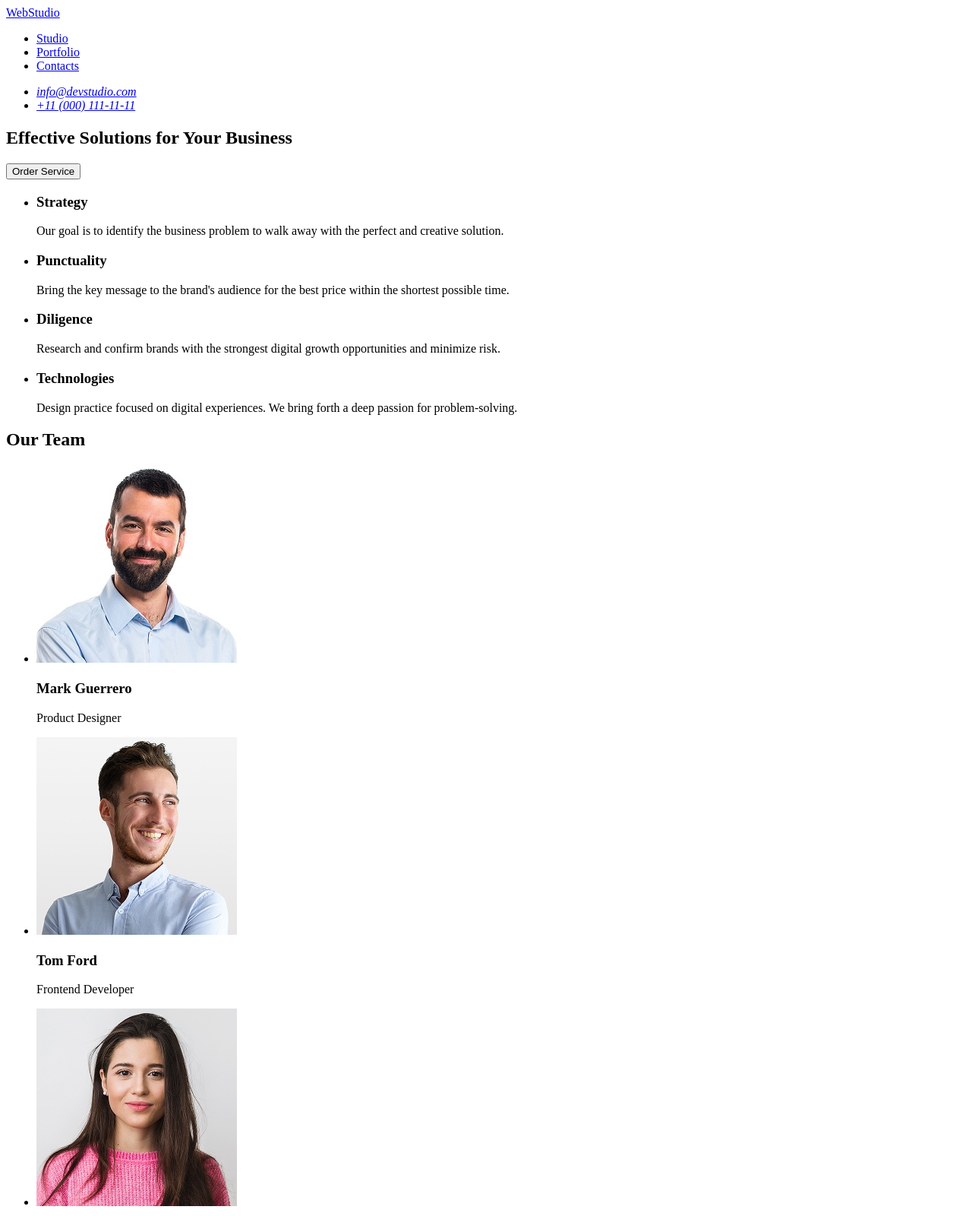
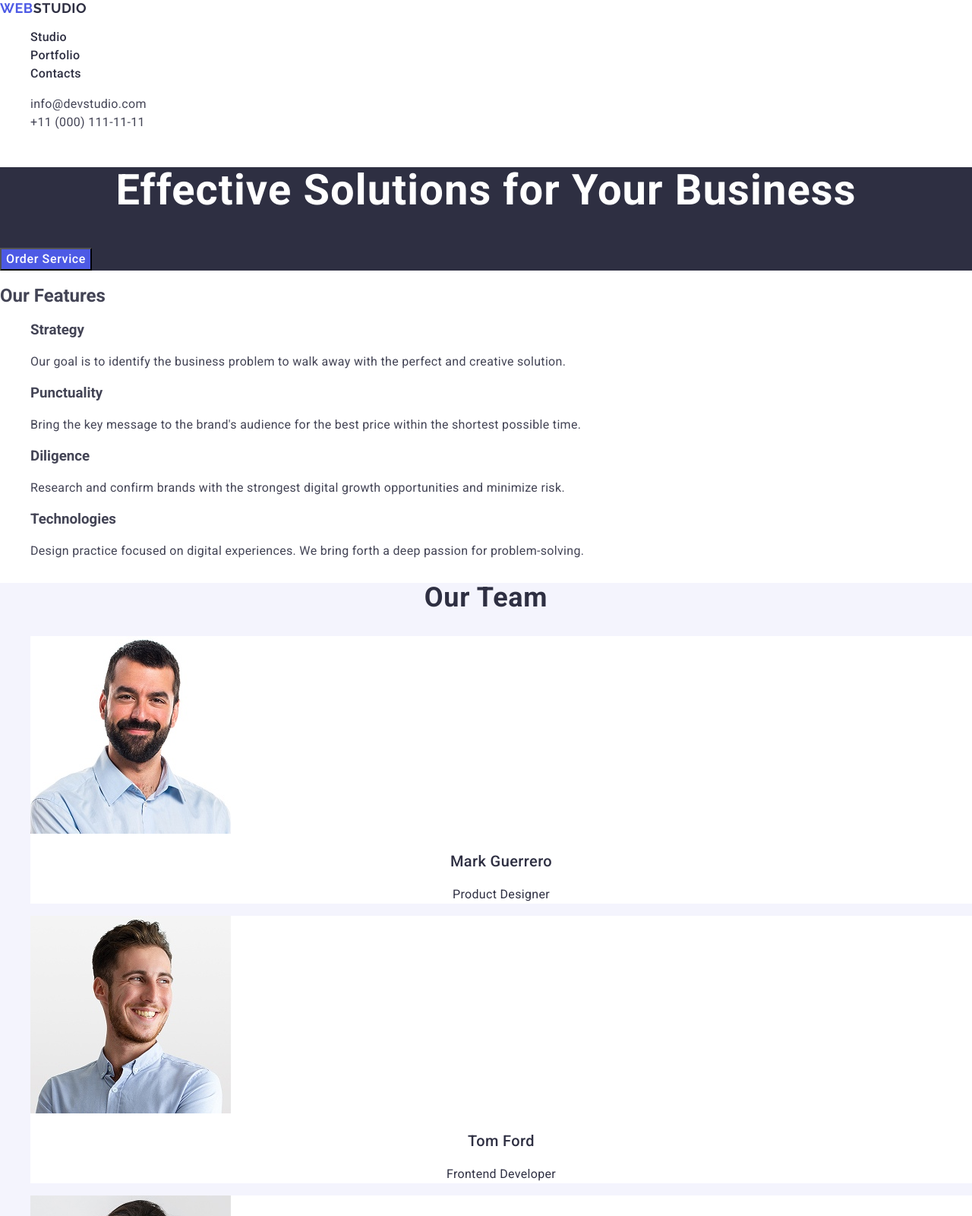
Before and after one commit to rearrise/goit-markup-hw-03, a plain HTML site: page index.html in a window 1280 px wide. Shown: the top 1600 px of the page at 76% size. Drawn offline with nearby package versions, Linux system fonts and the light colour scheme.

Commit message:
Add styles

```diff
--- /dev/null
+++ b/css/styles.css
@@ -0,0 +1,161 @@
+body {
+  font-family: 'Roboto', sans-serif;
+  color: #434455;
+  background-color: #fff;
+  font-weight: 700;
+}
+
+ul,
+ol {
+  list-style-type: none;
+}
+
+a {
+  text-decoration: none;
+  color: inherit;
+}
+
+.logo {
+  font-family: 'Raleway', sans-serif;
+  font-size: 18px;
+  line-height: 1.17;
+  letter-spacing: 0.03em;
+  text-transform: uppercase;
+  color: #4d5ae5;
+}
+
+.header-logo .logo-dark {
+  color: #2e2f42;
+}
+
+.footer-logo .logo-light {
+  color: #f4f4fd;
+}
+
+.nav-link {
+  font-weight: 500;
+  font-size: 16px;
+  line-height: 1.5;
+  letter-spacing: 0.02em;
+  color: #2e2f42;
+}
+
+.hero {
+  background-color: #2e2f42;
+}
+
+.hero-title {
+  font-size: 56px;
+  line-height: 1.07143;
+  letter-spacing: 0.02em;
+  text-align: center;
+  color: #fff;
+}
+
+.hero-btn {
+  font-weight: 500;
+  font-size: 16px;
+  line-height: 1.5;
+  letter-spacing: 0.04em;
+  color: #fff;
+  background-color: #4d5ae5;
+}
+
+.feature-text {
+  font-weight: 500;
+  font-size: 20px;
+  line-height: 1.2;
+  letter-spacing: 0.02em;
+  color: #2e2f42;
+}
+.features-description {
+  font-weight: 400;
+  font-size: 16px;
+  line-height: 1.5;
+  letter-spacing: 0.02em;
+}
+.contacts {
+  font-style: normal;
+}
+
+.team {
+  color: #2e2f42;
+  background-color: #f4f4fd;
+}
+
+.team-item {
+  background-color: #fff;
+}
+.team-title {
+  font-size: 36px;
+  line-height: 1.11;
+  letter-spacing: 0.02em;
+  text-align: center;
+}
+
+.team-name {
+  font-weight: 500;
+  font-size: 20px;
+  line-height: 1.2;
+  letter-spacing: 0.02em;
+  text-align: center;
+}
+
+.team-role {
+  font-weight: 400;
+  font-size: 16px;
+  line-height: 1.5;
+  letter-spacing: 0.02em;
+  text-align: center;
+}
+.contacts-link {
+  font-weight: 400;
+  font-size: 16px;
+  line-height: 1.5;
+  letter-spacing: 0.02em;
+}
+
+.nav-link:hover,
+.nav-link:focus,
+.contacts-link:hover,
+.contacts-link:focus {
+  color: #404bbf;
+}
+
+.portfolio {
+  color: #2e2f42;
+}
+.portfolio-item {
+  background-color: #fff;
+}
+.portfolio-title {
+  font-size: 36px;
+  line-height: 1.11111;
+  letter-spacing: 0.02em;
+  text-align: center;
+}
+
+.portfolio-text {
+  font-weight: 500;
+  font-size: 20px;
+  line-height: 1.2;
+  letter-spacing: 0.02em;
+}
+
+.portfolio-description {
+  font-weight: 400;
+  font-size: 16px;
+  line-height: 1.5;
+  letter-spacing: 0.02em;
+}
+.footer {
+  background-color: #2e2f42;
+}
+
+.footer-description {
+  font-weight: 400;
+  font-size: 16px;
+  line-height: 1.5;
+  letter-spacing: 0.02em;
+  color: #f4f4fd;
+}
--- a/index.html
+++ b/index.html
@@ -3,73 +3,95 @@
   <head>
     <meta charset="UTF-8" />
     <meta name="viewport" content="width=device-width, initial-scale=1.0" />
+    <!-- External CSS -->
+    <link
+      rel="stylesheet"
+      href="https://cdnjs.cloudflare.com/ajax/libs/modern-normalize/3.0.1/modern-normalize.min.css"
+      integrity="sha512-q6WgHqiHlKyOqslT/lgBgodhd03Wp4BEqKeW6nNtlOY4quzyG3VoQKFrieaCeSnuVseNKRGpGeDU3qPmabCANg=="
+      crossorigin="anonymous"
+      referrerpolicy="no-referrer"
+    />
+    <link rel="stylesheet" href="./css/styles.css" />
+    <!-- Fonts -->
+    <link rel="preconnect" href="https://fonts.googleapis.com" />
+    <link rel="preconnect" href="https://fonts.gstatic.com" crossorigin />
+    <link
+      href="https://fonts.googleapis.com/css2?family=Raleway:wght@700&family=Roboto:wght@400;500;700&display=swap"
+      rel="stylesheet"
+    />
     <title>Web Studio</title>
   </head>
   <body>
     <!-- Header Page -->
-    <header>
-      <nav>
-        <a href="./index.html">WebStudio</a>
-        <ul>
-          <li>
-            <a href="#">Studio</a>
+    <header class="header">
+      <nav class="header-nav">
+        <a class="logo header-logo" href="./index.html"
+          >Web<span class="logo-dark">Studio</span></a
+        >
+        <ul class="nav-list">
+          <li class="nav-item">
+            <a class="nav-link" href="#">Studio</a>
           </li>
-          <li>
-            <a href="#">Portfolio</a>
+          <li class="nav-item">
+            <a class="nav-link" href="#">Portfolio</a>
           </li>
-          <li>
-            <a href="#">Contacts</a>
+          <li class="nav-item">
+            <a class="nav-link" href="#">Contacts</a>
           </li>
         </ul>
       </nav>
 
-      <address>
-        <ul>
-          <li>
-            <a href="mailto:info@devstudio.com">info@devstudio.com</a>
+      <address class="contacts">
+        <ul class="contacts-list">
+          <li class="contacts-item">
+            <a class="contacts-link" href="mailto:info@devstudio.com"
+              >info@devstudio.com</a
+            >
           </li>
-          <li>
-            <a href="tel:+110001111111">+11 (000) 111-11-11</a>
+          <li class="contacts-item">
+            <a class="contacts-link" href="tel:+110001111111"
+              >+11 (000) 111-11-11</a
+            >
           </li>
         </ul>
       </address>
     </header>
     <!-- Main Section -->
     <main>
-      <section>
-        <h1>Effective Solutions for Your Business</h1>
+      <section class="hero">
+        <h1 class="hero-title">Effective Solutions for Your Business</h1>
 
-        <button type="button">Order Service</button>
+        <button class="hero-btn" type="button">Order Service</button>
       </section>
 
       <!-- Our Features Section -->
-      <section>
-        <h2 hidden>Our Features</h2>
-        <ul>
-          <li>
-            <h3>Strategy</h3>
-            <p>
+      <section class="features">
+        <h2 class="features-title">Our Features</h2>
+        <ul class="features-list">
+          <li class="features-item">
+            <h3 class="features-text">Strategy</h3>
+            <p class="features-description">
               Our goal is to identify the business problem to walk away with the
               perfect and creative solution.
             </p>
           </li>
-          <li>
-            <h3>Punctuality</h3>
-            <p>
+          <li class="features-item">
+            <h3 class="features-text">Punctuality</h3>
+            <p class="features-description">
               Bring the key message to the brand's audience for the best price
               within the shortest possible time.
             </p>
           </li>
-          <li>
-            <h3>Diligence</h3>
-            <p>
+          <li class="features-item">
+            <h3 class="features-text">Diligence</h3>
+            <p class="features-description">
               Research and confirm brands with the strongest digital growth
               opportunities and minimize risk.
             </p>
           </li>
-          <li>
-            <h3>Technologies</h3>
-            <p>
+          <li class="features-item">
+            <h3 class="features-text">Technologies</h3>
+            <p class="features-description">
               Design practice focused on digital experiences. We bring forth a
               deep passion for problem-solving.
             </p>
@@ -78,57 +100,126 @@
       </section>
 
       <!-- Team Section -->
-      <section>
-        <h2>Our Team</h2>
-        <ul>
-          <li>
+      <section class="team">
+        <h2 class="team-title">Our Team</h2>
+        <ul class="team-list">
+          <li class="team-item">
             <img
               src="./images/mark_guerrero.jpg"
               alt="Mark Guerrero"
               width="264"
               height="260"
             />
-            <h3>Mark Guerrero</h3>
-            <p>Product Designer</p>
+            <h3 class="team-name">Mark Guerrero</h3>
+            <p class="team-role">Product Designer</p>
           </li>
-          <li>
+          <li class="team-item">
             <img
               src="./images/tom_ford.jpg"
               alt="Tom Ford"
               width="264"
               height="260"
             />
-            <h3>Tom Ford</h3>
-            <p>Frontend Developer</p>
+            <h3 class="team-name">Tom Ford</h3>
+            <p class="team-role">Frontend Developer</p>
           </li>
-          <li>
+          <li class="team-item">
             <img
               src="./images/camila_garcia.jpg"
               alt="Camila Garcia"
               width="264"
               height="260"
             />
-            <h3>Camila Garcia</h3>
-            <p>Marketing</p>
+            <h3 class="team-name">Camila Garcia</h3>
+            <p class="team-role">Marketing</p>
           </li>
-          <li>
+          <li class="team-item">
             <img
               src="./images/daniel_wilson.jpg"
               alt="Daniel Wilson"
               width="264"
               height="260"
             />
-            <h3>Daniel Wilson</h3>
-            <p>UI Designer</p>
+            <h3 class="team-name">Daniel Wilson</h3>
+            <p class="team-role">UI Designer</p>
+          </li>
+        </ul>
+      </section>
+
+      <!-- Portfolio Section -->
+      <section class="portfolio">
+        <h2 class="portfolio-title">Our Portfolio</h2>
+        <ul class="portfolio-list">
+          <li class="portfolio-item">
+            <img
+              src="./images/banking.jpg"
+              alt="Banking App"
+              width="360"
+              height="300"
+            />
+            <h3 class="portfolio-text">Banking App</h3>
+            <p class="portfolio-description">App</p>
+          </li>
+          <li class="portfolio-item">
+            <img
+              src="./images/cashless.jpg"
+              alt="Cashless Payment"
+              width="360"
+              height="300"
+            />
+            <h3 class="portfolio-text">Cashless Payment</h3>
+            <p class="portfolio-description">Marketing</p>
+          </li>
+          <li class="portfolio-item">
+            <img
+              src="./images/meditation.jpg"
+              alt="Meditation App"
+              width="360"
+              height="300"
+            />
+            <h3 class="portfolio-text">Meditation App</h3>
+            <p class="portfolio-description">App</p>
+          </li>
+          <li class="portfolio-item">
+            <img
+              src="./images/taxi.jpg"
+              alt="Taxi Service"
+              width="360"
+              height="300"
+            />
+            <h3 class="portfolio-text">Taxi Service</h3>
+            <p class="portfolio-description">Marketing</p>
+          </li>
+          <li class="portfolio-item">
+            <img
+              src="./images/illustration.jpg"
+              alt="Screen Illustrations"
+              width="360"
+              height="300"
+            />
+            <h3 class="portfolio-text">Screen Illustrations</h3>
+            <p class="portfolio-description">Design</p>
+          </li>
+          <li class="portfolio-item">
+            <img
+              src="./images/courses.jpg"
+              alt="Online Courses"
+              width="360"
+              height="300"
+            />
+            <h3 class="portfolio-text">Online Courses</h3>
+            <p class="portfolio-description">Marketing</p>
           </li>
         </ul>
       </section>
     </main>
 
     <!-- Footer Page -->
-    <footer>
-      <a href="./index.html">WebStudio</a>
-      <p>
+    <footer class="footer">
+      <a class="logo footer-logo" href="./index.html"
+        >Web<span class="logo-light">Studio</span></a
+      >
+      <p class="footer-description">
         Increase the flow of customers and sales for your business with digital
         marketing & growth solutions.
       </p>
```
Also changed, not shown: images/banking.jpg (added), images/cashless.jpg (added), images/courses.jpg (added), images/illustration.jpg (added), images/meditation.jpg (added), images/taxi.jpg (added).
